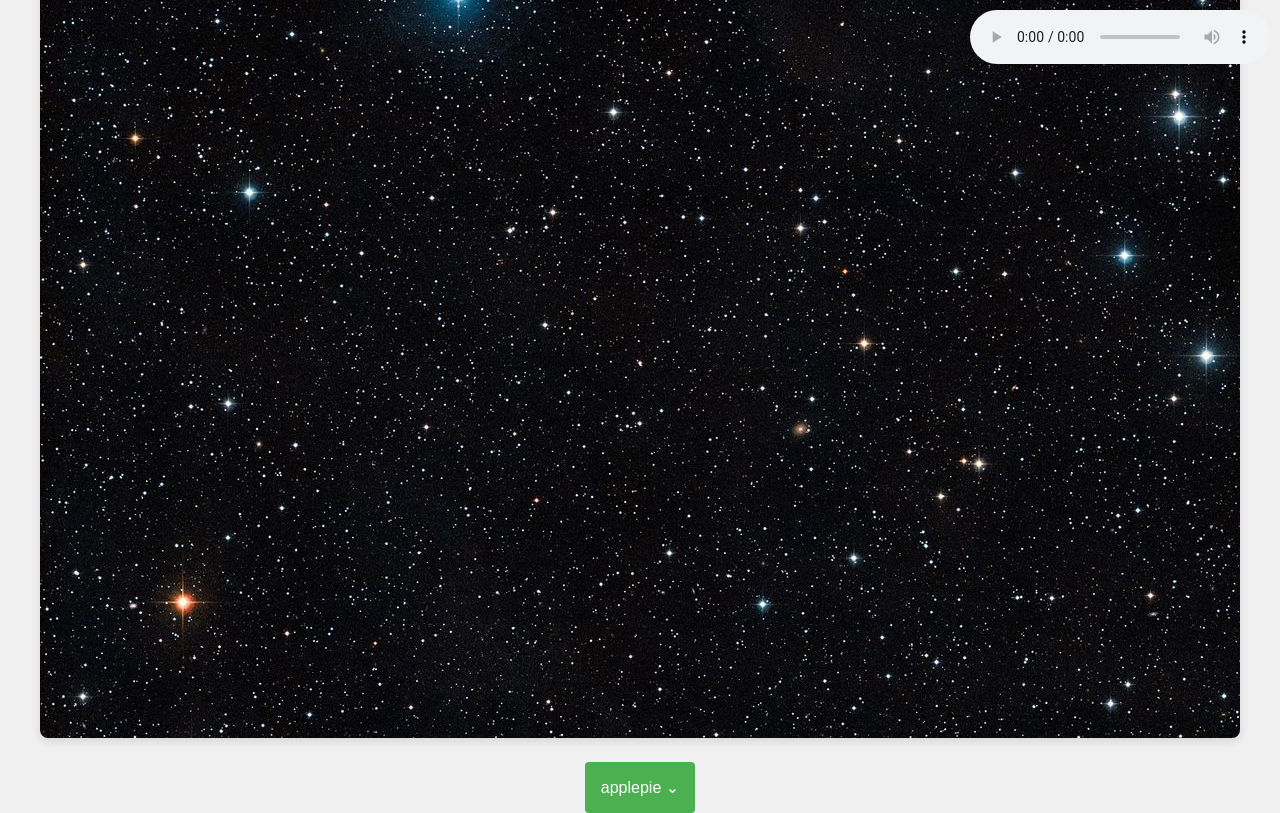
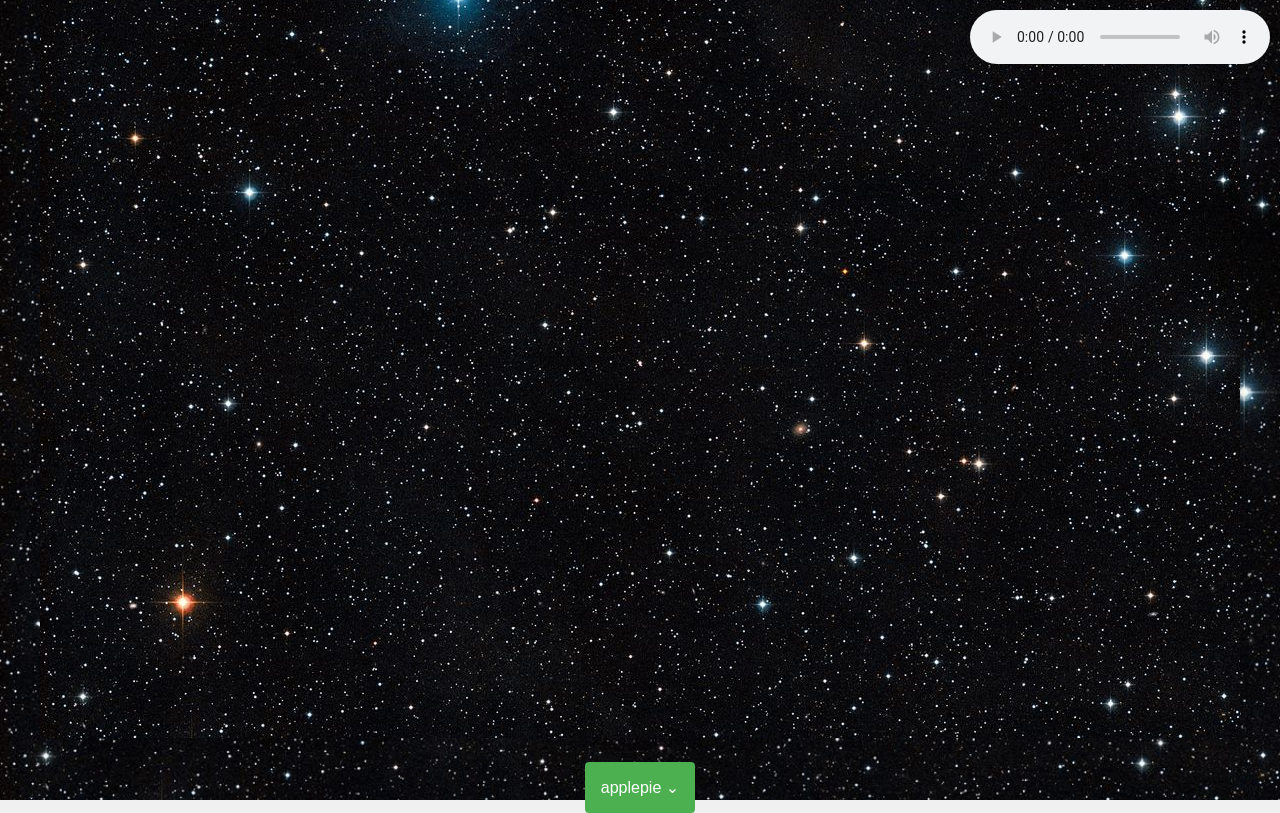
Before and after one commit to Sometk/pie, a plain HTML site: page index.html in a window 1280 px wide. Drawn offline with Linux system fonts and the light colour scheme.

Commit message:
tried expanding background in css

```diff
--- a/styles.css
+++ b/styles.css
@@ -7,7 +7,8 @@ body {
     align-items: center;
     height: 100vh;
     background-color: #f0f0f0;
-    background-size: cover;
+    background-image: url('images/sky.png');
+    background-size: 100% 100%; /* Cover entire screen */
     background-repeat: no-repeat;
     background-position: center;
 }
```
